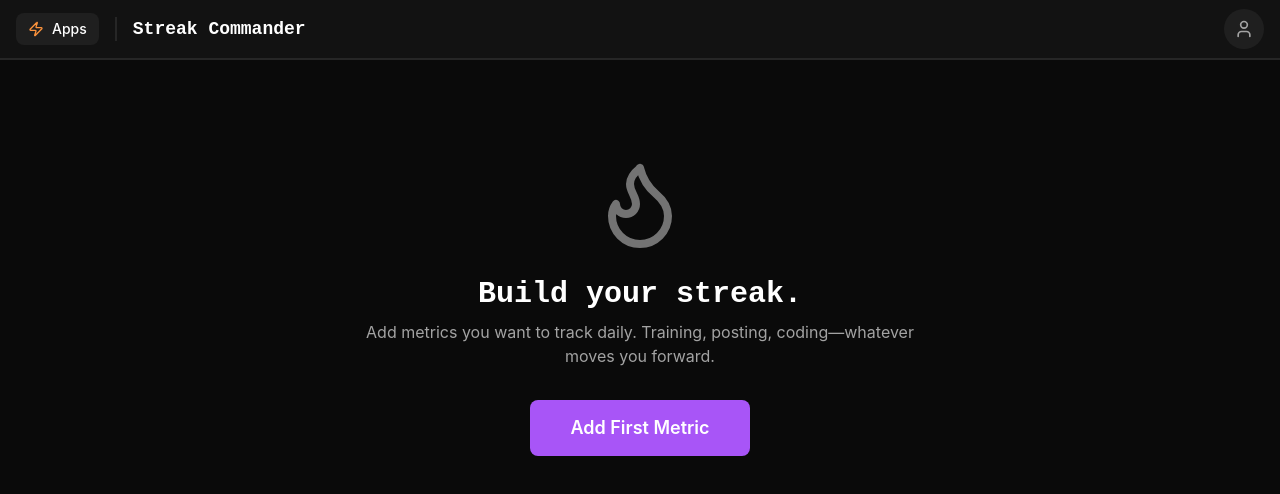
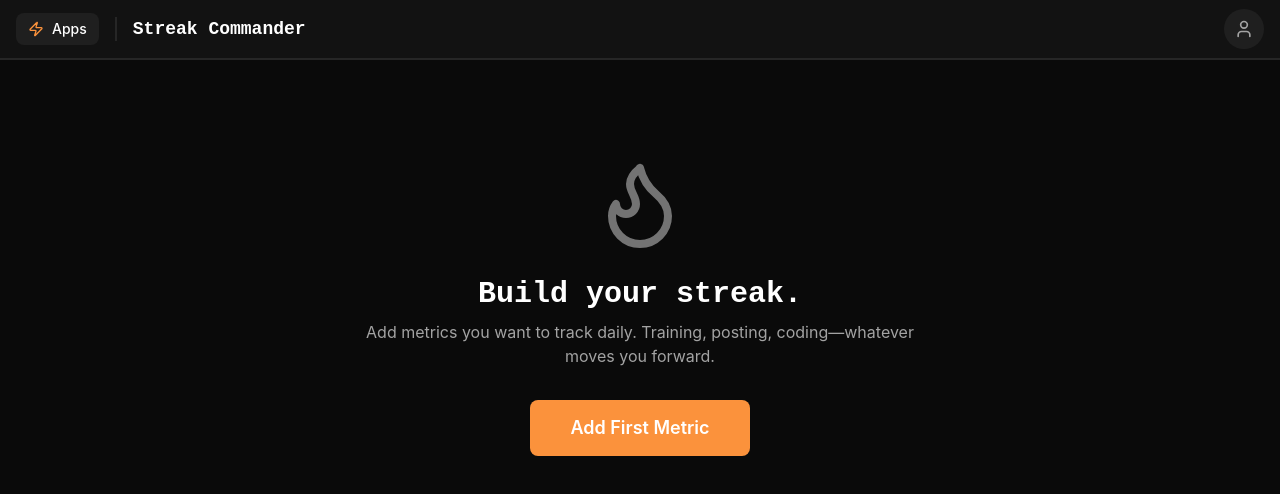
Before and after one commit to YoussufSalah/6in14, a Next.js app: page /streak-commander in a window 1280 px wide. Shown: the top 494 px of the page. Built offline with nearby package versions, Linux system fonts and the light colour scheme.

Commit message:
changed streak commander app theme to orange

```diff
--- a/components/streak-commander/AddMetricModal.tsx
+++ b/components/streak-commander/AddMetricModal.tsx
@@ -70,8 +70,8 @@
           </div>
 
           <div className="flex gap-3">
-            <Button variant="secondary" onClick={onClose} fullWidth>Cancel</Button>
-            <Button type="submit" fullWidth className="bg-app-2 hover:bg-app-2-light border-none">
+            <Button variant="secondary" className="border-app-2 hover:bg-[rgba(251,146,60,0.3)] text-app-2" onClick={onClose} fullWidth>Cancel</Button>
+            <Button type="submit" fullWidth className="bg-app-2 hover:bg-app-2-light hover:shadow-[0_8px_24px_rgba(251,146,60,0.3)] border-none">
               {editMetricId ? "Save Changes" : "Add Metric"}
             </Button>
           </div>
--- a/components/streak-commander/StreakHero.tsx
+++ b/components/streak-commander/StreakHero.tsx
@@ -28,7 +28,7 @@
         <p className="mb-8 text-text-secondary">
           Add metrics you want to track daily. Training, posting, coding—whatever moves you forward.
         </p>
-        <Button onClick={onAddMetric} className="h-14 px-10 text-lg">
+        <Button onClick={onAddMetric} className="h-14 px-10 text-lg bg-[var(--app-2-accent)] hover:shadow-[0_8px_24px_rgba(251,146,60,0.3)]">
           Add First Metric
         </Button>
       </div>
@@ -104,7 +104,7 @@
             onClick={onAddMetric}
             className={cn(
               "h-12",
-              isNeverStarted ? "bg-bg-tertiary hover:bg-border-subtle text-text-primary" : "bg-app-2 hover:bg-app-2-light"
+              isNeverStarted ? "bg-bg-tertiary hover:bg-border-subtle text-text-primary hover:shadow-[0_8px_24px_rgba(251,146,60,0.3)]" : "bg-app-2 hover:bg-app-2-light"
             )}
           >
             {isNeverStarted ? "Add More Metrics" : "Start New Streak"}
```
